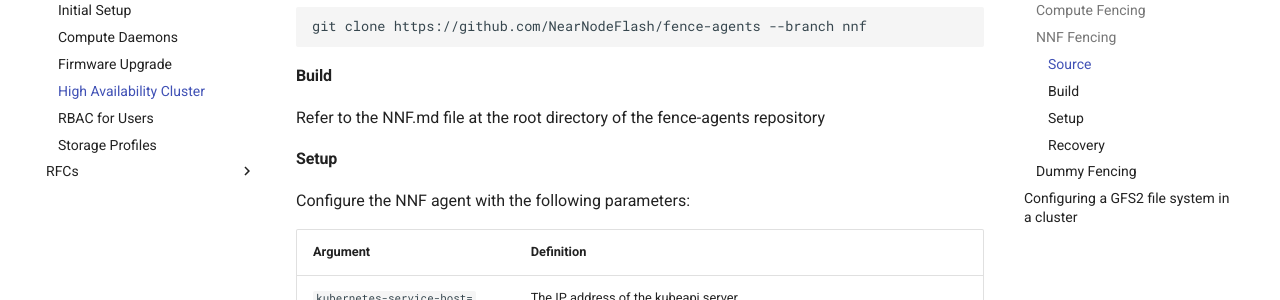
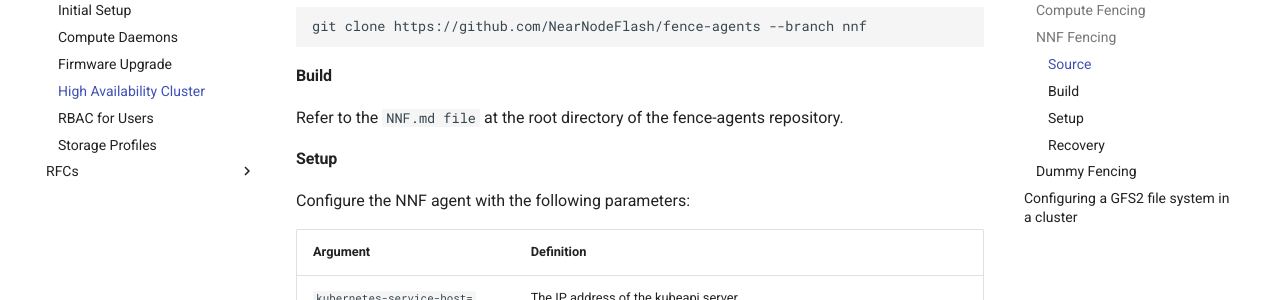
Before and after one commit to NearNodeFlash/NearNodeFlash.github.io, an MkDocs documentation site: the page built from docs/guides/ha-cluster/readme.md, in a window 1280 px wide and 900 px high, scrolled down 1399 px. Shown: the part 152-452 px from the top of the window. Built offline with MkDocs 1.6.1 and Material for MkDocs 9.7.7, drawn with Linux system fonts in a browser that asks for light colours; comment, search, counter and statistics services are not loaded.

````diff
--- a/docs/guides/ha-cluster/readme.md
+++ b/docs/guides/ha-cluster/readme.md
@@ -51,7 +51,7 @@ git clone https://github.com/NearNodeFlash/fence-agents --branch nnf
 ```
 #### Build
 
-Refer to the NNF.md file at the root directory of the fence-agents repository
+Refer to the `NNF.md file` at the root directory of the fence-agents repository.
 
 #### Setup
 Configure the NNF agent with the following parameters:
````
